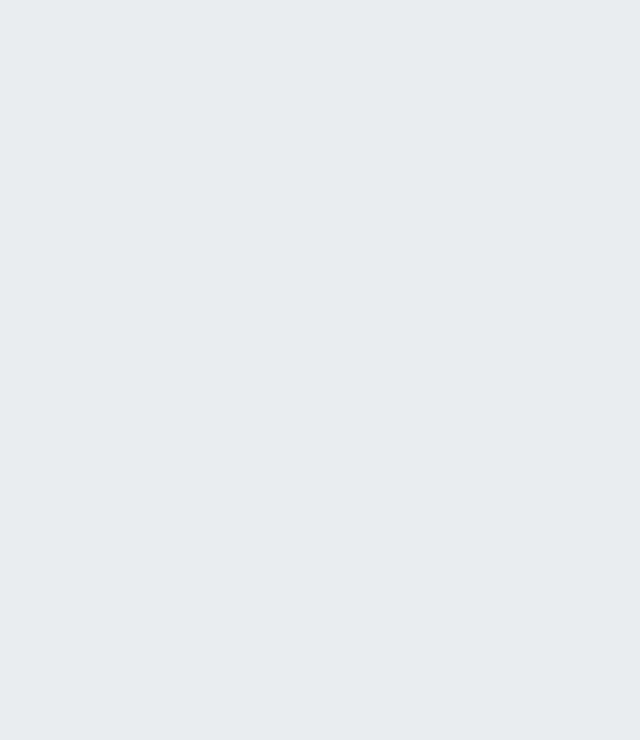
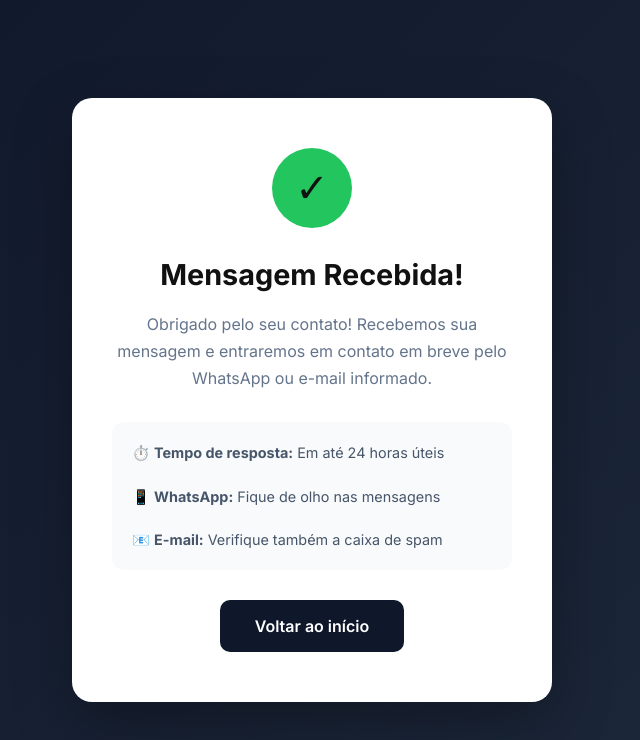
Before and after one commit to Delmar007/quem-cuida-vende, a React (Vite) app: page /contato-recebido in a window 1280 px wide. Before the commit this address had no page. Shown: the top 740 px of the page, without its empty margins (328-968 px from the left). Built offline with nearby package versions, Linux system fonts and the light colour scheme.

Commit message:
Add contato-recebido thank you page

```diff
--- a/src/App.jsx
+++ b/src/App.jsx
@@ -14,6 +14,7 @@ import LojistaPagamento from './pages/LojistaPagamento';
 import Login from './pages/Login';
 import Cadastro from './pages/Cadastro';
 import PrivacyPolicy from './pages/PrivacyPolicy';
+import ContatoRecebido from './pages/ContatoRecebido';
 import ComprarAnuncios from './pages/ComprarAnuncios';
 import PagamentoSucesso from './pages/PagamentoSucesso';
 import ScrollToTop from './components/ScrollToTop';
@@ -39,6 +40,7 @@ function App() {
           <Route path="/login" element={<Login />} />
           <Route path="/cadastro" element={<Cadastro />} />
           <Route path="/privacidade" element={<PrivacyPolicy />} />
+          <Route path="/contato-recebido" element={<ContatoRecebido />} />
           <Route path="/comprar-anuncios" element={<ComprarAnuncios />} />
           <Route path="/pagamento-sucesso" element={<PagamentoSucesso />} />
         </Routes>
--- /dev/null
+++ b/src/pages/ContatoRecebido.jsx
@@ -0,0 +1,81 @@
+import React from 'react';
+import { Link } from 'react-router-dom';
+
+export default function ContatoRecebido() {
+  return (
+    <div style={{
+      minHeight: '100vh',
+      display: 'flex',
+      alignItems: 'center',
+      justifyContent: 'center',
+      background: 'linear-gradient(135deg, #0f172a 0%, #1e293b 100%)',
+      fontFamily: 'Inter, sans-serif',
+      padding: '20px'
+    }}>
+      <div style={{
+        backgroundColor: '#fff',
+        borderRadius: '20px',
+        padding: '50px 40px',
+        textAlign: 'center',
+        maxWidth: '480px',
+        width: '100%',
+        boxShadow: '0 20px 60px rgba(0,0,0,0.3)'
+      }}>
+        {/* Ícone de sucesso */}
+        <div style={{
+          width: '80px',
+          height: '80px',
+          borderRadius: '50%',
+          backgroundColor: '#22c55e',
+          display: 'flex',
+          alignItems: 'center',
+          justifyContent: 'center',
+          margin: '0 auto 25px',
+          fontSize: '2.5rem'
+        }}>
+          ✓
+        </div>
+
+        <h1 style={{ fontSize: '1.8rem', color: '#111', marginBottom: '15px', fontWeight: 700 }}>
+          Mensagem Recebida!
+        </h1>
+
+        <p style={{ color: '#64748b', fontSize: '1rem', lineHeight: '1.7', marginBottom: '30px' }}>
+          Obrigado pelo seu contato! Recebemos sua mensagem e entraremos em contato
+          em breve pelo WhatsApp ou e-mail informado.
+        </p>
+
+        <div style={{
+          backgroundColor: '#f8fafc',
+          borderRadius: '12px',
+          padding: '20px',
+          marginBottom: '30px',
+          textAlign: 'left'
+        }}>
+          <p style={{ margin: 0, color: '#475569', fontSize: '0.9rem' }}>
+            ⏱️ <strong>Tempo de resposta:</strong> Em até 24 horas úteis<br /><br />
+            📱 <strong>WhatsApp:</strong> Fique de olho nas mensagens<br /><br />
+            📧 <strong>E-mail:</strong> Verifique também a caixa de spam
+          </p>
+        </div>
+
+        <Link
+          to="/"
+          style={{
+            display: 'inline-block',
+            backgroundColor: '#0f172a',
+            color: '#fff',
+            padding: '14px 35px',
+            borderRadius: '10px',
+            textDecoration: 'none',
+            fontWeight: 600,
+            fontSize: '1rem',
+            transition: 'background 0.2s'
+          }}
+        >
+          Voltar ao início
+        </Link>
+      </div>
+    </div>
+  );
+}
```
